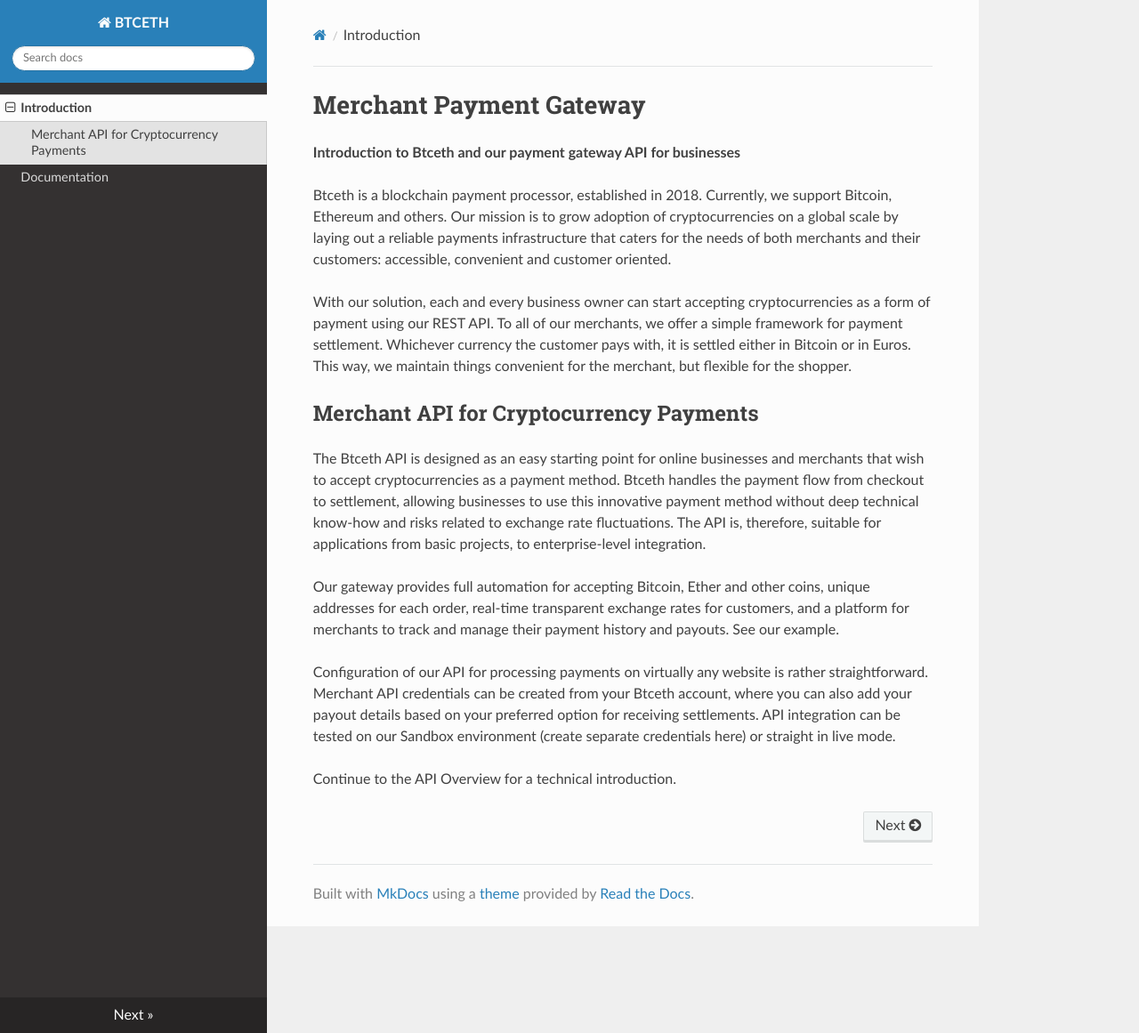
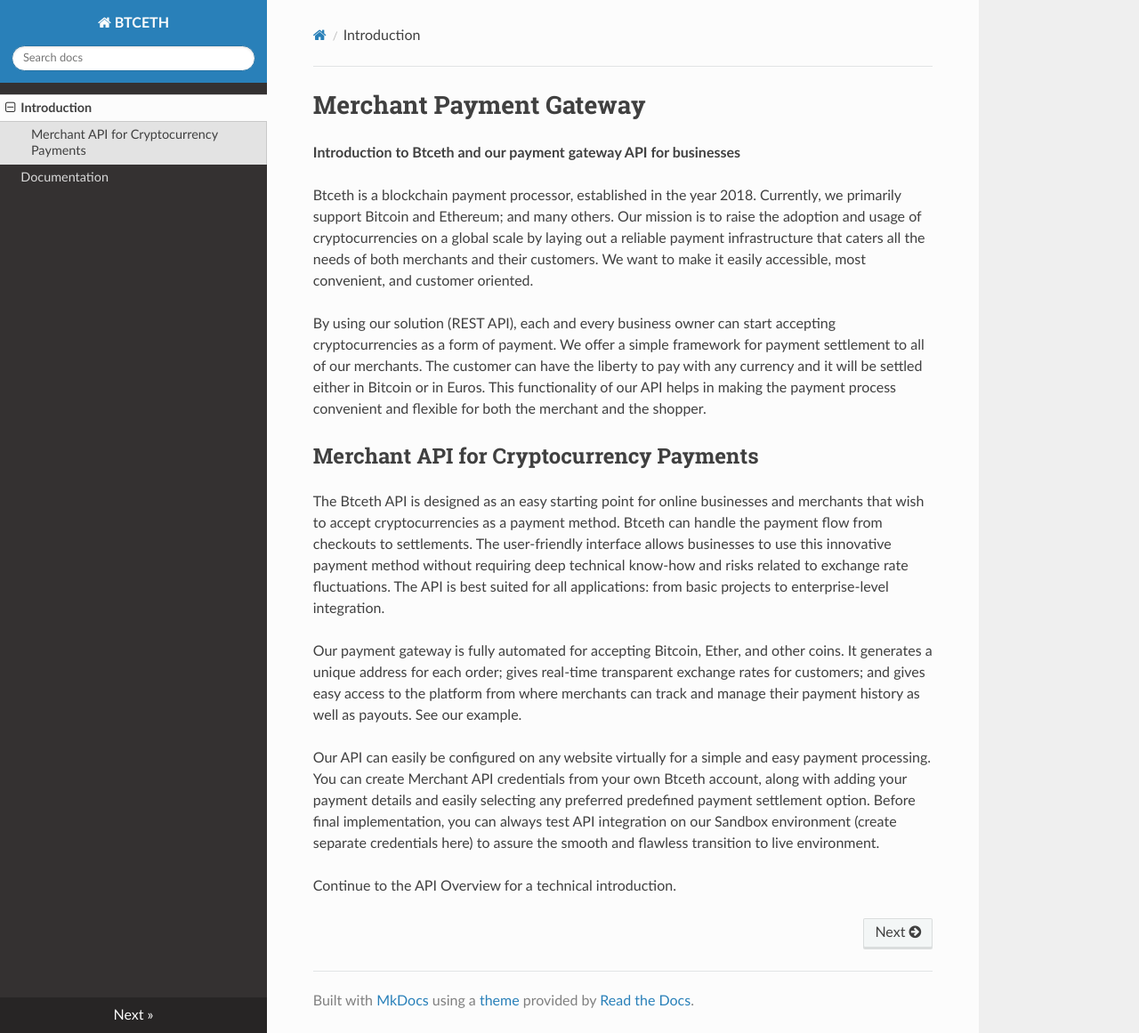
Before and after one commit to Kubemake/btceth_docs, an MkDocs documentation site: the page built from docs/index.md, in a window 1280 px wide and 1161 px high. Shown: the whole window at 89% size. Built offline with MkDocs 1.6.1, drawn with Linux system fonts in a browser that asks for light colours; nearby versions of some CDN libraries.

Commit message:
update docs

```diff
--- a/docs/index.md
+++ b/docs/index.md
@@ -2,16 +2,16 @@
 __Introduction to Btceth and our payment gateway API for businesses__
 
 
-Btceth is a blockchain payment processor, established in 2018. Currently, we support Bitcoin, Ethereum and others. Our mission is to grow adoption of cryptocurrencies on a global scale by laying out a reliable payments infrastructure that caters for the needs of both merchants and their customers: accessible, convenient and customer oriented.
+Btceth is a blockchain payment processor, established in the year 2018. Currently, we primarily support Bitcoin and Ethereum; and many others. Our mission is to raise the adoption and usage of cryptocurrencies on a global scale by laying out a reliable payment infrastructure that caters all the needs of both merchants and their customers.  We want to make it easily accessible, most convenient, and customer oriented.
 
-With our solution, each and every business owner can start accepting cryptocurrencies as a form of payment using our REST API. To all of our merchants, we offer a simple framework for payment settlement. Whichever currency the customer pays with, it is settled either in Bitcoin or in Euros. This way, we maintain things convenient for the merchant, but flexible for the shopper.
+By using our solution (REST API), each and every business owner can start accepting cryptocurrencies as a form of payment. We offer a simple framework for payment settlement to all of our merchants. The customer can have the liberty to pay with any currency and it will be settled either in Bitcoin or in Euros. This functionality of our API helps in making the payment process convenient and flexible for both the merchant and the shopper.
 
 ## Merchant API for Cryptocurrency Payments
 
-The Btceth API is designed as an easy starting point for online businesses and merchants that wish to accept cryptocurrencies as a payment method. Btceth handles the payment flow from checkout to settlement, allowing businesses to use this innovative payment method without deep technical know-how and risks related to exchange rate fluctuations. The API is, therefore, suitable for applications from basic projects, to enterprise-level integration.
+The Btceth API is designed as an easy starting point for online businesses and merchants that wish to accept cryptocurrencies as a payment method. Btceth can handle the payment flow from checkouts to settlements.  The user-friendly interface allows businesses to use this innovative payment method without requiring deep technical know-how and risks related to exchange rate fluctuations. The API is best suited for all applications: from basic projects to enterprise-level integration.
 
-Our gateway provides full automation for accepting Bitcoin, Ether and other coins, unique addresses for each order, real-time transparent exchange rates for customers, and a platform for merchants to track and manage their payment history and payouts. See our example.
+Our payment gateway is fully automated for accepting Bitcoin, Ether, and other coins.  It generates a unique address for each order; gives real-time transparent exchange rates for customers; and gives easy access to the platform from where merchants can track and manage their payment history as well as payouts. See our example.
 
-Configuration of our API for processing payments on virtually any website is rather straightforward. Merchant API credentials can be created from your Btceth account, where you can also add your payout details based on your preferred option for receiving settlements. API integration can be tested on our Sandbox environment (create separate credentials here) or straight in live mode.
+Our API can easily be configured on any website virtually for a simple and easy payment processing. You can create Merchant API credentials from your own Btceth account, along with adding your payment details and easily selecting any preferred predefined payment settlement option. Before final implementation, you can always test API integration on our Sandbox environment (create separate credentials here) to assure the smooth and flawless transition to live environment.
 
 Continue to the API Overview for a technical introduction.
```
